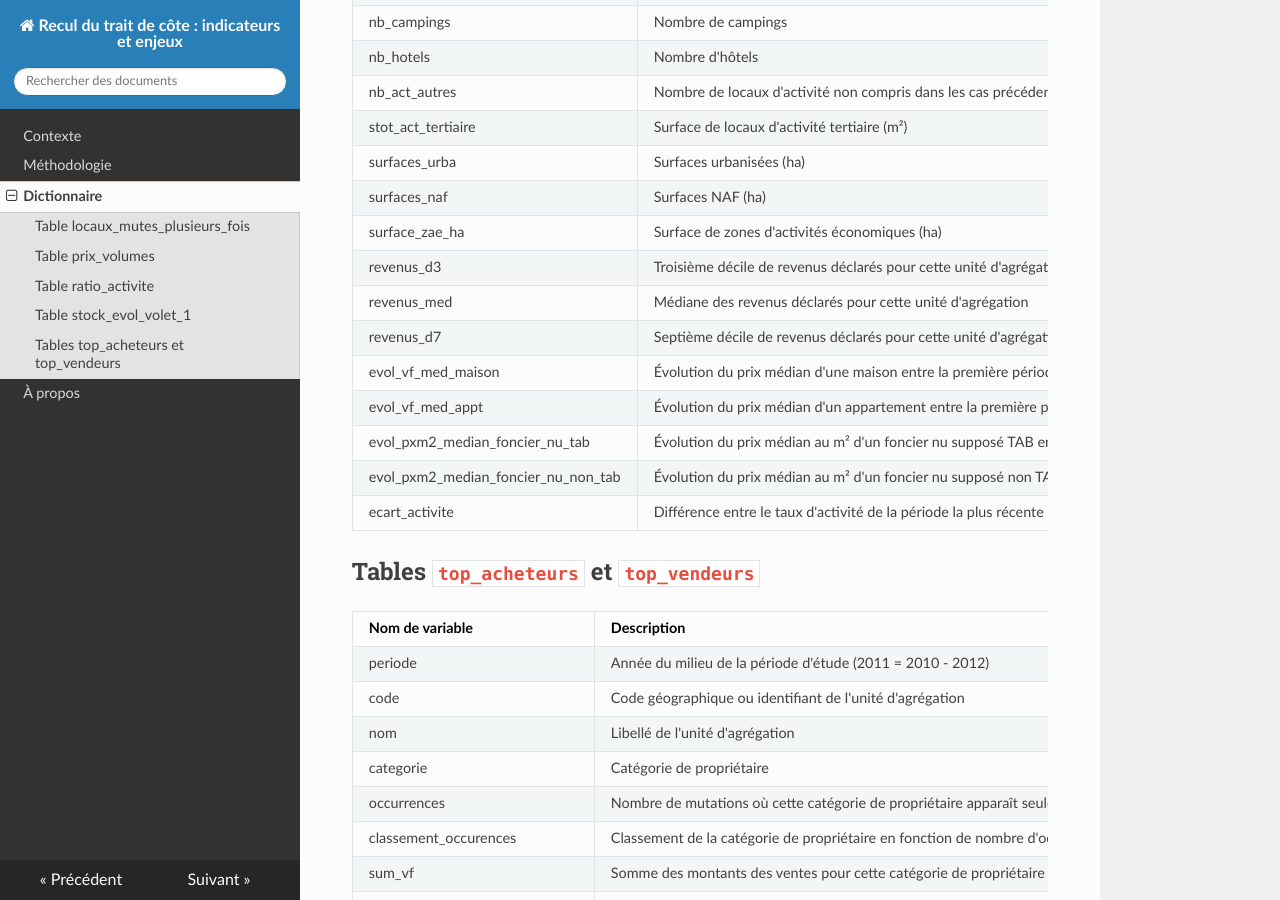
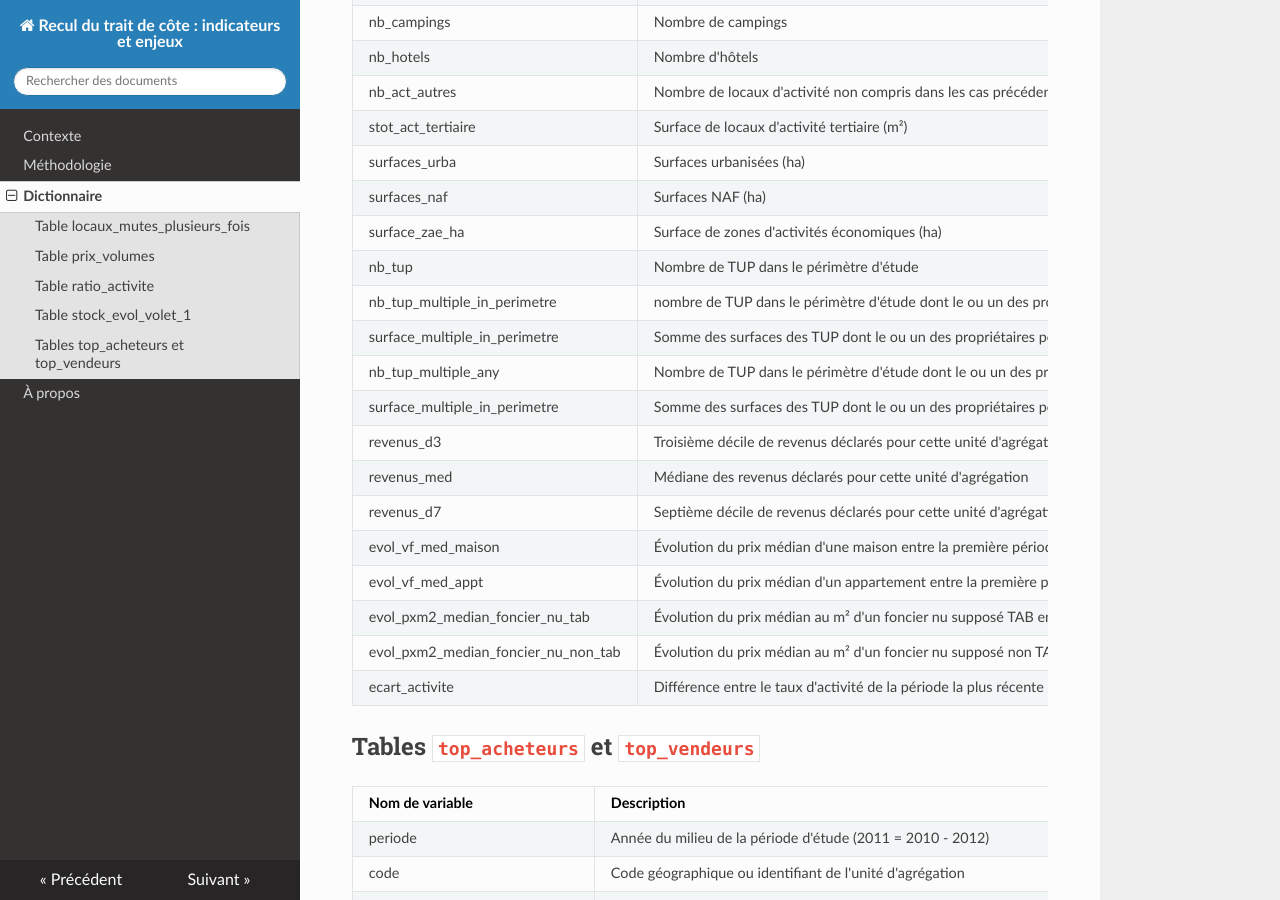
Before and after one commit to hugo-deluca/tdc_docs, an MkDocs documentation site: the page built from docs/dictionnaire.md, in a window 1280 px wide and 900 px high, scrolled down 3010 px. Built offline with MkDocs 1.6.1, drawn with Linux system fonts in a browser that asks for light colours; nearby versions of some CDN libraries.

```diff
--- a/docs/dictionnaire.md
+++ b/docs/dictionnaire.md
@@ -66,44 +66,49 @@ Cette page propose un lexique de correspondance entre nom de variable et signifi
 
 ## Table `stock_evol_volet_1`
 
-| Nom de variable                     | Description                                                                                                                 |
-| ----------------------------------- | --------------------------------------------------------------------------------------------------------------------------- |
-| periode                             | Année du milieu de la période d'étude (2011 = 2010 - 2012)                                                                  |
-| code                                | Code géographique ou identifiant de l'unité d'agrégation                                                                    |
-| nom                                 | Libellé de l'unité d'agrégation                                                                                             |
-| nb_maisons                          | Nombre de maisons                                                                                                           |
-| nb_appts                            | Nombre d'appartements                                                                                                       |
-| nb_logts_av45                       | Nombre de logements construits avant 1945                                                                                   |
-| nb_logts_45_59                      | Nombre de logements construits entre 1945 et 1959                                                                           |
-| nb_logts_60_74                      | Nombre de logements construits entre 1960 et 1974                                                                           |
-| nb_logts_75_97                      | Nombre de logements construits entre 1975 et 1997                                                                           |
-| nb_logts_98_12                      | Nombre de logements construits entre 1998 et 2012                                                                           |
-| nb_logts_ap13                       | Nombre de logements construits après 2013                                                                                   |
-| nb_logts_petits                     | Nombre de logements de petite taille                                                                                        |
-| nb_logts_moyens                     | Nombre de logements de taille moyenne                                                                                       |
-| nb_logts_grands                     | Nombre de logements de grande taille                                                                                        |
-| nb_logts_rppo                       | Nombre de résidences principales occupées par leur propriétaire                                                             |
-| nb_logts_rppb                       | Nombre de résidences principales en location privée                                                                         |
-| nb_logts_rs                         | Nombre de résidences secondaires                                                                                            |
-| nb_logts_autre                      | Nombre de logements qui ne sont ni vacants ni dans les deux situations précédentes (inclut les logements sociaux)           |
-| nb_logts_vac2a                      | Nombre de logements vacants depuis au moins 2 ans                                                                           |
-| nb_bureaux                          | Nombre de bureaux                                                                                                           |
-| nb_commerces                        | Nombre de commerces                                                                                                         |
-| nb_campings                         | Nombre de campings                                                                                                          |
-| nb_hotels                           | Nombre d'hôtels                                                                                                             |
-| nb_act_autres                       | Nombre de locaux d'activité non compris dans les cas précédents                                                             |
-| stot_act_tertiaire                  | Surface de locaux d'activité tertiaire (m²)                                                                                 |
-| surfaces_urba                       | Surfaces urbanisées (ha)                                                                                                    |
-| surfaces_naf                        | Surfaces NAF (ha)                                                                                                           |
-| surface_zae_ha                      | Surface de zones d'activités économiques (ha)                                                                               |
-| revenus_d3                          | Troisième décile de revenus déclarés pour cette unité d'agrégation                                                          |
-| revenus_med                         | Médiane des revenus déclarés pour cette unité d'agrégation                                                                  |
-| revenus_d7                          | Septième décile de revenus déclarés pour cette unité d'agrégation                                                           |
-| evol_vf_med_maison                  | Évolution du prix médian d'une maison entre la première période et la dernière période d'étude (%)                          |
-| evol_vf_med_appt                    | Évolution du prix médian d'un appartement entre la première période et la dernière période d'étude (%)                      |
-| evol_pxm2_median_foncier_nu_tab     | Évolution du prix médian au m² d'un foncier nu supposé TAB entre la première période et la dernière période d'étude (%)     |
-| evol_pxm2_median_foncier_nu_non_tab | Évolution du prix médian au m² d'un foncier nu supposé non TAB entre la première période et la dernière période d'étude (%) |
-| ecart_activite                      | Différence entre le taux d'activité de la période la plus récente et la première période (points)                           |
+| Nom de variable                     | Description                                                                                                                       |
+| ----------------------------------- | --------------------------------------------------------------------------------------------------------------------------------- |
+| periode                             | Année du milieu de la période d'étude (2011 = 2010 - 2012)                                                                        |
+| code                                | Code géographique ou identifiant de l'unité d'agrégation                                                                          |
+| nom                                 | Libellé de l'unité d'agrégation                                                                                                   |
+| nb_maisons                          | Nombre de maisons                                                                                                                 |
+| nb_appts                            | Nombre d'appartements                                                                                                             |
+| nb_logts_av45                       | Nombre de logements construits avant 1945                                                                                         |
+| nb_logts_45_59                      | Nombre de logements construits entre 1945 et 1959                                                                                 |
+| nb_logts_60_74                      | Nombre de logements construits entre 1960 et 1974                                                                                 |
+| nb_logts_75_97                      | Nombre de logements construits entre 1975 et 1997                                                                                 |
+| nb_logts_98_12                      | Nombre de logements construits entre 1998 et 2012                                                                                 |
+| nb_logts_ap13                       | Nombre de logements construits après 2013                                                                                         |
+| nb_logts_petits                     | Nombre de logements de petite taille                                                                                              |
+| nb_logts_moyens                     | Nombre de logements de taille moyenne                                                                                             |
+| nb_logts_grands                     | Nombre de logements de grande taille                                                                                              |
+| nb_logts_rppo                       | Nombre de résidences principales occupées par leur propriétaire                                                                   |
+| nb_logts_rppb                       | Nombre de résidences principales en location privée                                                                               |
+| nb_logts_rs                         | Nombre de résidences secondaires                                                                                                  |
+| nb_logts_autre                      | Nombre de logements qui ne sont ni vacants ni dans les deux situations précédentes (inclut les logements sociaux)                 |
+| nb_logts_vac2a                      | Nombre de logements vacants depuis au moins 2 ans                                                                                 |
+| nb_bureaux                          | Nombre de bureaux                                                                                                                 |
+| nb_commerces                        | Nombre de commerces                                                                                                               |
+| nb_campings                         | Nombre de campings                                                                                                                |
+| nb_hotels                           | Nombre d'hôtels                                                                                                                   |
+| nb_act_autres                       | Nombre de locaux d'activité non compris dans les cas précédents                                                                   |
+| stot_act_tertiaire                  | Surface de locaux d'activité tertiaire (m²)                                                                                       |
+| surfaces_urba                       | Surfaces urbanisées (ha)                                                                                                          |
+| surfaces_naf                        | Surfaces NAF (ha)                                                                                                                 |
+| surface_zae_ha                      | Surface de zones d'activités économiques (ha)                                                                                     |
+| nb_tup                              | Nombre de TUP dans le périmètre d'étude                                                                                           |
+| nb_tup_multiple_in_perimetre        | nombre de TUP dans le périmètre d'étude dont le ou un des propriétaires possède également une autre TUP dans le périmètre d'étude |
+| surface_multiple_in_perimetre       | Somme des surfaces des TUP dont le ou un des propriétaires possède également une autre TUP dans le périmètre d'étude              |
+| nb_tup_multiple_any                 | Nombre de TUP dans le périmètre d'étude dont le ou un des propriétaires possède également une autre TUP dans le même département  |
+| surface_multiple_in_perimetre       | Somme des surfaces des TUP dont le ou un des propriétaires possède également une autre TUP dans le même département               |
+| revenus_d3                          | Troisième décile de revenus déclarés pour cette unité d'agrégation                                                                |
+| revenus_med                         | Médiane des revenus déclarés pour cette unité d'agrégation                                                                        |
+| revenus_d7                          | Septième décile de revenus déclarés pour cette unité d'agrégation                                                                 |
+| evol_vf_med_maison                  | Évolution du prix médian d'une maison entre la première période et la dernière période d'étude (%)                                |
+| evol_vf_med_appt                    | Évolution du prix médian d'un appartement entre la première période et la dernière période d'étude (%)                            |
+| evol_pxm2_median_foncier_nu_tab     | Évolution du prix médian au m² d'un foncier nu supposé TAB entre la première période et la dernière période d'étude (%)           |
+| evol_pxm2_median_foncier_nu_non_tab | Évolution du prix médian au m² d'un foncier nu supposé non TAB entre la première période et la dernière période d'étude (%)       |
+| ecart_activite                      | Différence entre le taux d'activité de la période la plus récente et la première période (points)                                 |
 
 ## Tables `top_acheteurs` et `top_vendeurs`
 
```
Also changed, not shown: docs/methodologie.md (+14 -0 lines).
